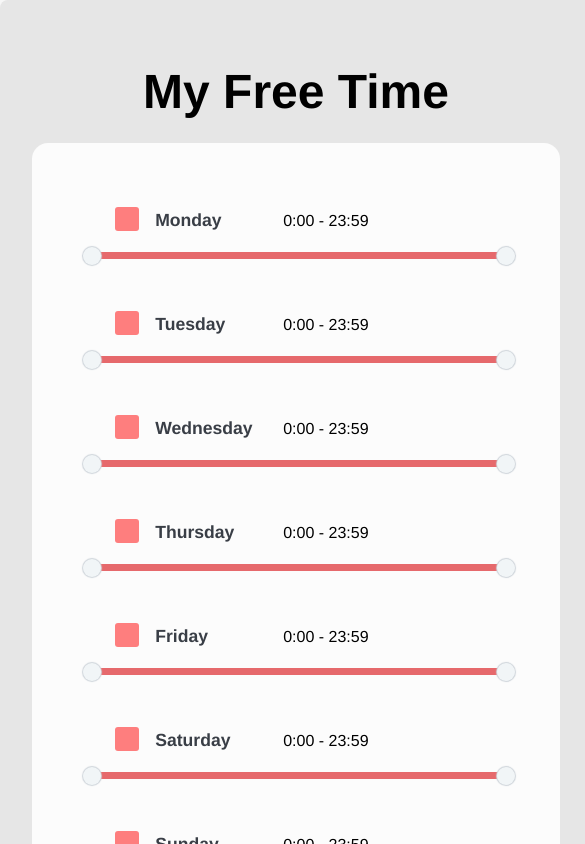
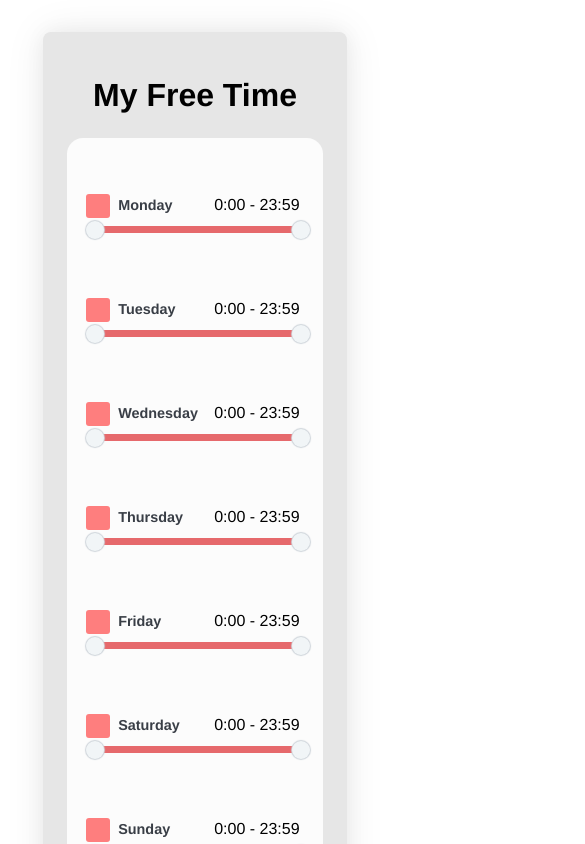
Before and after one commit to maya-salcedo/challenge, a React (Create React App) app: page / in a window 390 px wide. Shown: the top 844 px of the page, 585 px wide, since content can reach past the window. Built offline with nearby package versions, Linux system fonts and the light colour scheme.

Commit message:
testing responsiveness to screen size

```diff
--- a/src/components/content/styles/content.js
+++ b/src/components/content/styles/content.js
@@ -34,7 +34,24 @@ export const Container = styled.div`
   }
 
   @media (max-width: 600px) {
-    margin-top: 0;
+    width: 32rem;
+  }
+
+  @media (max-width: 570px) {
+    width: 30rem;
+  }
+
+  @media (max-width: 540px) {
+    width: 26rem;
+  }
+
+  @media (max-width: 470px) {
+    width: 22rem;
+  }
+
+  @media (max-width: 410px) {
+    width: 18rem;
+    padding: 0.5rem;
   }
 `;
 
@@ -57,6 +74,22 @@ export const Frame = styled.div`
   @media (max-width: 855px) {
     width: 33rem;
   }
+
+  @media (max-width: 600px) {
+    width: 30rem;
+  }
+
+  @media (max-width: 540px) {
+    width: 25rem;
+  }
+
+  @media (max-width: 470px) {
+    width: 22rem;
+  }
+
+  @media (max-width: 410px) {
+    width: 16rem;
+  }
 `;
 
 export const Title = styled.h1`
@@ -66,6 +99,10 @@ export const Title = styled.h1`
   @media (max-width: 1100px) {
     padding-top: 1rem;
     margin-bottom: 0;
+  }
+
+  @media (max-width: 1100px) {
+    font-size: 2rem;
   }
 `;
 
@@ -104,6 +141,22 @@ export const Group = styled.div`
       padding-top: 3rem;
     }
   }
+  @media (max-width: 600px) {
+    padding-left: 0.6rem;
+  }
+
+  @media (max-width: 540px) {
+    padding-left: 0.1rem;
+    width: 20rem;
+  }
+
+  @media (max-width: 470px) {
+    width: 18rem;
+  }
+
+  @media (max-width: 410px) {
+    width: 16rem;
+  }
 `;
 
 export const Button = styled.button`
--- a/src/components/rangeSlider/styles/rangeSlider.js
+++ b/src/components/rangeSlider/styles/rangeSlider.js
@@ -24,6 +24,19 @@ export const Row = styled.div`
   @media (max-width: 860px) {
     width: 29rem;
   }
+
+  @media (max-width: 540px) {
+    padding-left: 0.1rem;
+    width: 25rem;
+  }
+
+  @media (max-width: 470px) {
+    width: 21rem;
+  }
+
+  @media (max-width: 410px) {
+    width: 16rem;
+  }
 `;
 
 export const DayCheckboxLabel = styled(Row)`
@@ -36,6 +49,10 @@ export const DayCheckboxLabel = styled(Row)`
 
     @media (max-width: 860px) {
       font-size: 1.1rem;
+    }
+
+    @media (max-width: 410px) {
+      font-size: 0.9rem;
     }
   }
 
@@ -51,6 +68,15 @@ export const DayCheckboxLabel = styled(Row)`
   @media (max-width: 860px) {
     width: 10rem;
     padding-left: 2rem;
+  }
+
+  @media (max-width: 470px) {
+    padding-left: 1rem;
+  }
+
+  @media (max-width: 410px) {
+    width: 8rem;
+    padding-left: 0.5rem;
   }
 `;
 
@@ -77,6 +103,10 @@ export const CheckboxIcon = styled.svg`
   stroke: white;
   stroke-width: 5px;
   padding-bottom: 1rem;
+
+  @media (max-width: 410px) {
+    padding-bottom: 0;
+  }
 `;
 
 export const StyledDayCheckbox = styled.div`
@@ -99,6 +129,10 @@ export const StyledDayCheckbox = styled.div`
 
   ${CheckboxIcon} {
     visibility: ${(props) => (props.checked ? 'visible' : 'hidden')};
+  }
+
+  @media (max-width: 410px) {
+    margin: 0.5rem;
   }
 `;
 
@@ -149,6 +183,14 @@ export const Input = styled.input`
   @media (max-width: 930px) {
     width: 27rem;
   }
+
+  @media (max-width: 540px) {
+    width: 20rem;
+  }
+
+  @media (max-width: 410px) {
+    width: 14rem;
+  }
 `;
 
 export const InputLeft = styled(Input)`
@@ -187,6 +229,14 @@ export const Slider = styled.div`
   @media (max-width: 930px) {
     width: 27rem;
   }
+
+  @media (max-width: 540px) {
+    width: 20rem;
+  }
+
+  @media (max-width: 410px) {
+    width: 14rem;
+  }
 `;
 
 export const Track = styled.div`
@@ -216,5 +266,14 @@ export const TimeRange = styled.div`
       font-size: 1rem;
       padding: 1.3rem 1.5rem;
     }
+
+    @media (max-width: 410px) {
+      padding-left: 0.5rem;
+    }
+
+    @media (max-width: 410px) {
+      padding-bottom: 0;
+      padding-top: 0.6rem;
+    }
   }
 `;
```
